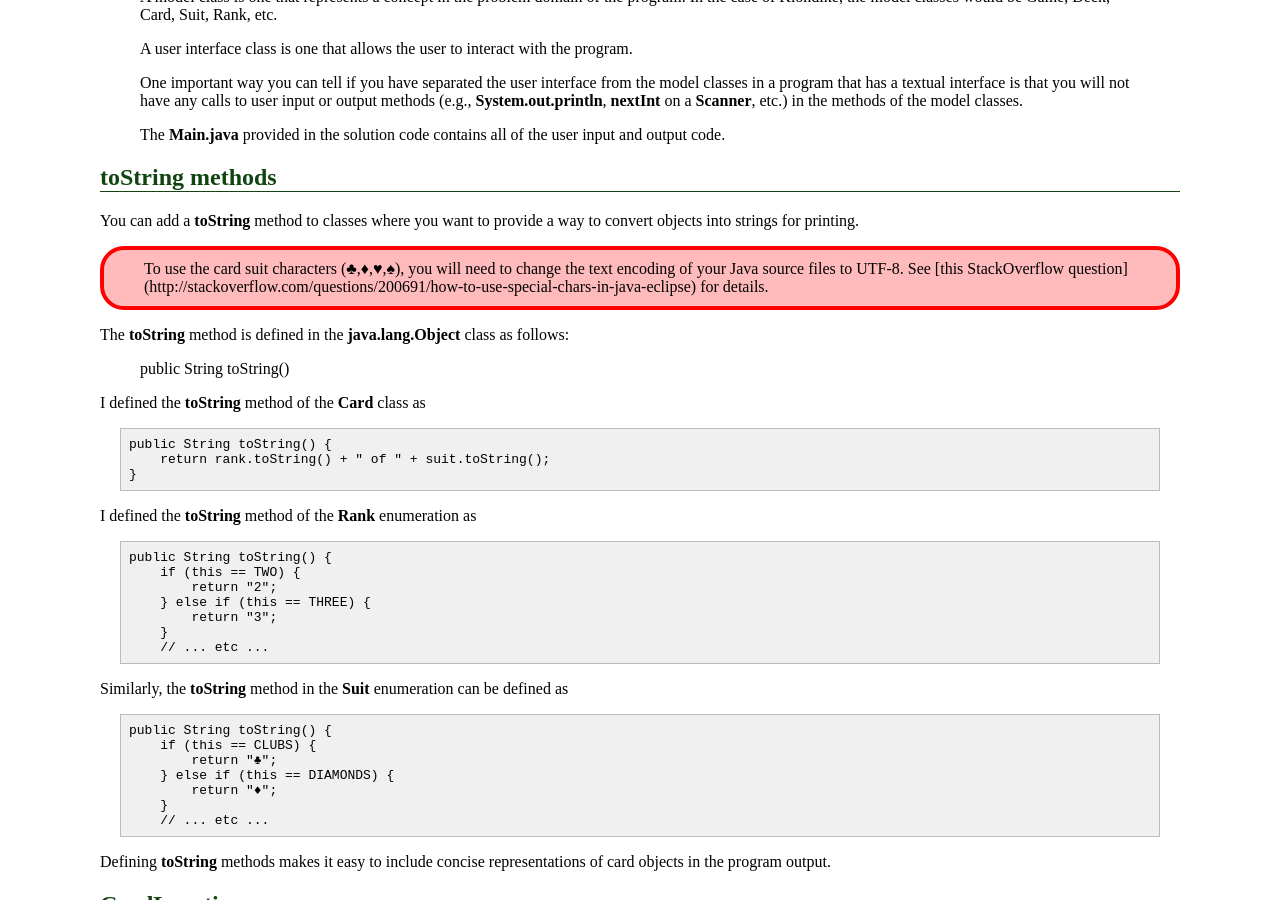
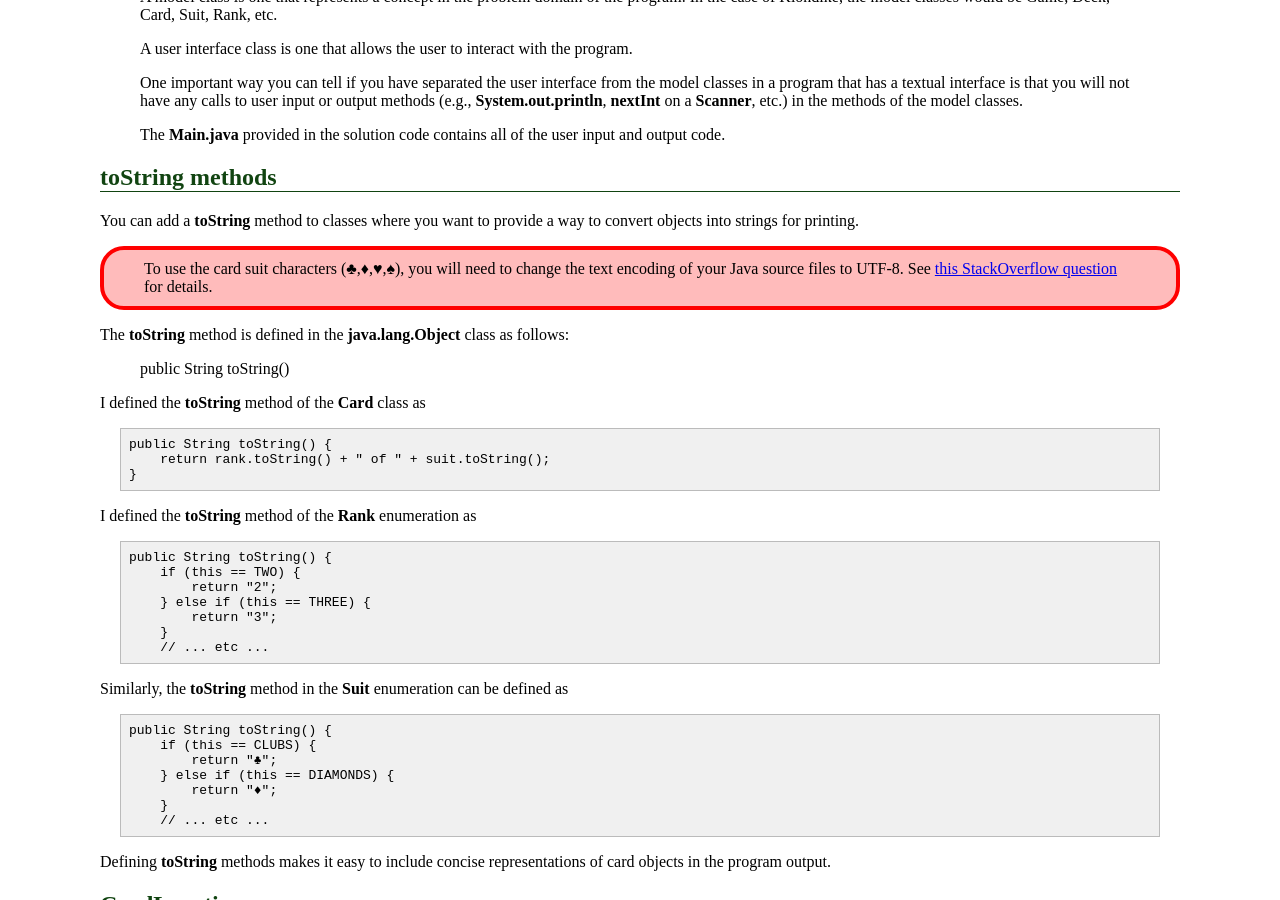
Before and after one commit to ycpcs/cs201-summer2014, a Jekyll site: the page built from assign/assign04.md, in a window 1280 px wide and 900 px high, scrolled down 2177 px. Built offline with Jekyll 4.4.1, drawn with Linux system fonts in a browser that asks for light colours; Markdown is read by kramdown in place of the engine named in the settings; part of the change alters nothing that is shown.

Commit message:
another formatting fix

```diff
--- a/assign/assign04.md
+++ b/assign/assign04.md
@@ -115,7 +115,7 @@ toString methods
 
 You can add a **toString** method to classes where you want to provide a way to convert objects into strings for printing.
 
-<div class="callout"> To use the card suit characters (♣,♦,♥,♠), you will need to change the text encoding of your Java source files to UTF-8. See [this StackOverflow question](http://stackoverflow.com/questions/200691/how-to-use-special-chars-in-java-eclipse) for details. </div>
+<div class="callout"> To use the card suit characters (♣,♦,♥,♠), you will need to change the text encoding of your Java source files to UTF-8. See <a href="http://stackoverflow.com/questions/200691/how-to-use-special-chars-in-java-eclipse">this StackOverflow question</a> for details. </div>
 
 The **toString** method is defined in the **java.lang.Object** class as follows:
 
```
